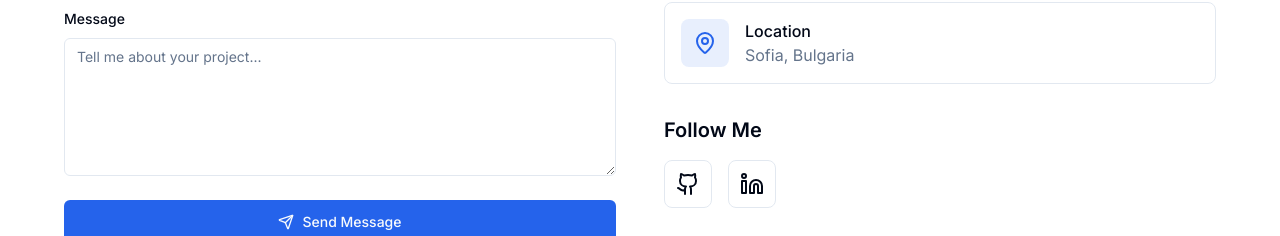
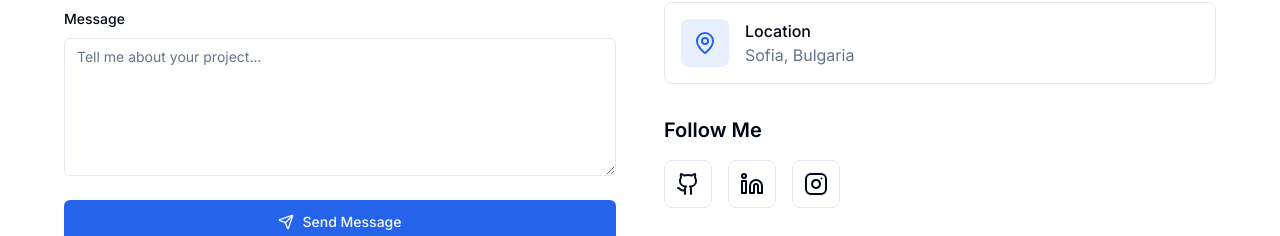
Before and after one commit to NRGoranov/NRG-PORTFOLIO, a Next.js app: page /contact in a window 1280 px wide. Shown: the part 952-1188 px from the top of the page. Built offline with nearby package versions, Linux system fonts and the light colour scheme.

Commit message:
Add Instagram profile (@nrgoranov) to social links on contact page

```diff
--- a/src/app/contact/page.tsx
+++ b/src/app/contact/page.tsx
@@ -2,7 +2,7 @@
 
 import { useState } from 'react'
 import { motion } from 'framer-motion'
-import { Mail, Phone, MapPin, Github, Linkedin, Send, CheckCircle } from 'lucide-react'
+import { Mail, Phone, MapPin, Github, Linkedin, Instagram, Send, CheckCircle } from 'lucide-react'
 import { Button } from '@/components/ui/button'
 import { Input } from '@/components/ui/input'
 import { Textarea } from '@/components/ui/textarea'
@@ -75,6 +75,12 @@ export default function ContactPage() {
       label: 'LinkedIn',
       href: 'https://linkedin.com/in/nrgoranov',
       color: 'hover:text-blue-600'
+    },
+    {
+      icon: Instagram,
+      label: 'Instagram',
+      href: 'https://www.instagram.com/nrgoranov',
+      color: 'hover:text-pink-600'
     }
   ]
 
```
